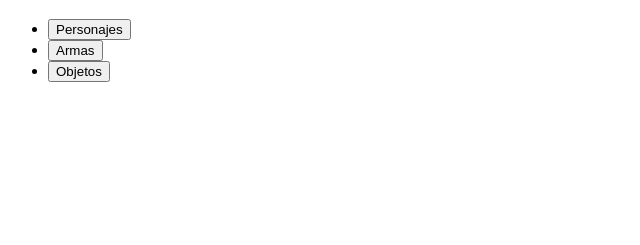
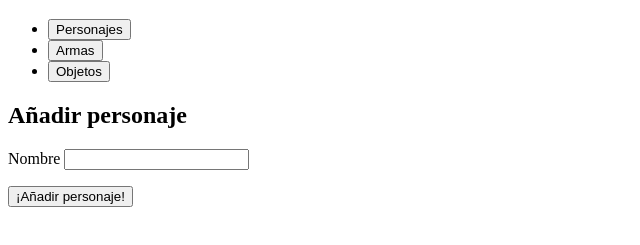
Before and after one commit to alejandroenti/2223M02UF4, a website: page index.html in a window 1280 px wide. Shown: the part 61-306 px from the top of the page, without its empty margins (0-640 px from the left). Drawn offline with Linux system fonts and the light colour scheme.

Commit message:
Adding a form for adding characters

```diff
--- a/index.html
+++ b/index.html
@@ -1,8 +1,8 @@
 <!DOCTYPE html>
 <html>
 	<head>
+		<meta charset="UTF-8">
 		<title>MongENTI</title>
-		<meta charset="UTF-8">
 	</head>
 	<body>
 		<header>
@@ -19,6 +19,14 @@
 		</header>
 		<main id="contents-main">
 		</main>
+		<form action="characters_form" method="POST">
+			<h2>Añadir personaje</h2>
+			<p>
+				<label for="character-name">Nombre</label>
+				<input type="text" name="name" id="character-name"/>
+			<p>
+			<p><input type="submit" value="¡Añadir personaje!"/></p>
+		</form>
 		<script>
 			function getCharacters () {
 
```
Also changed, not shown: index.js (line endings or trailing spaces), 2 other files.
